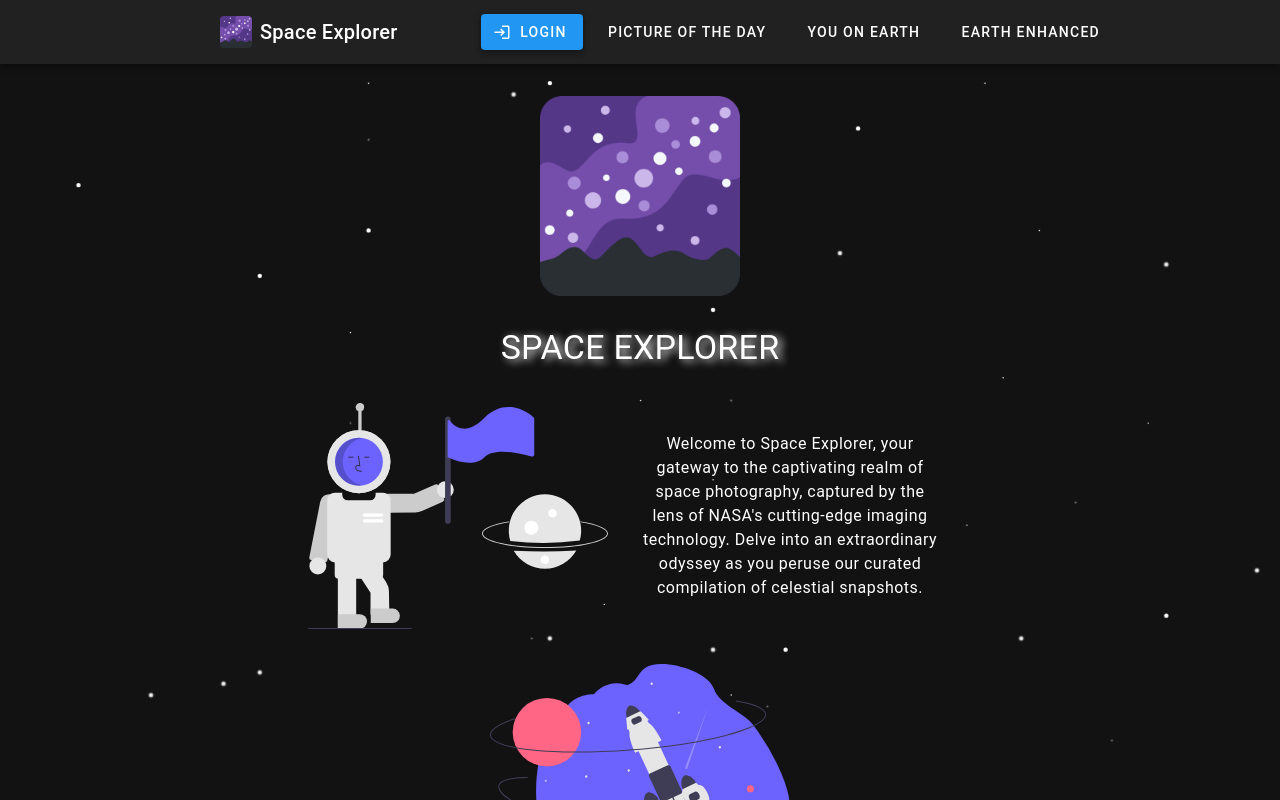
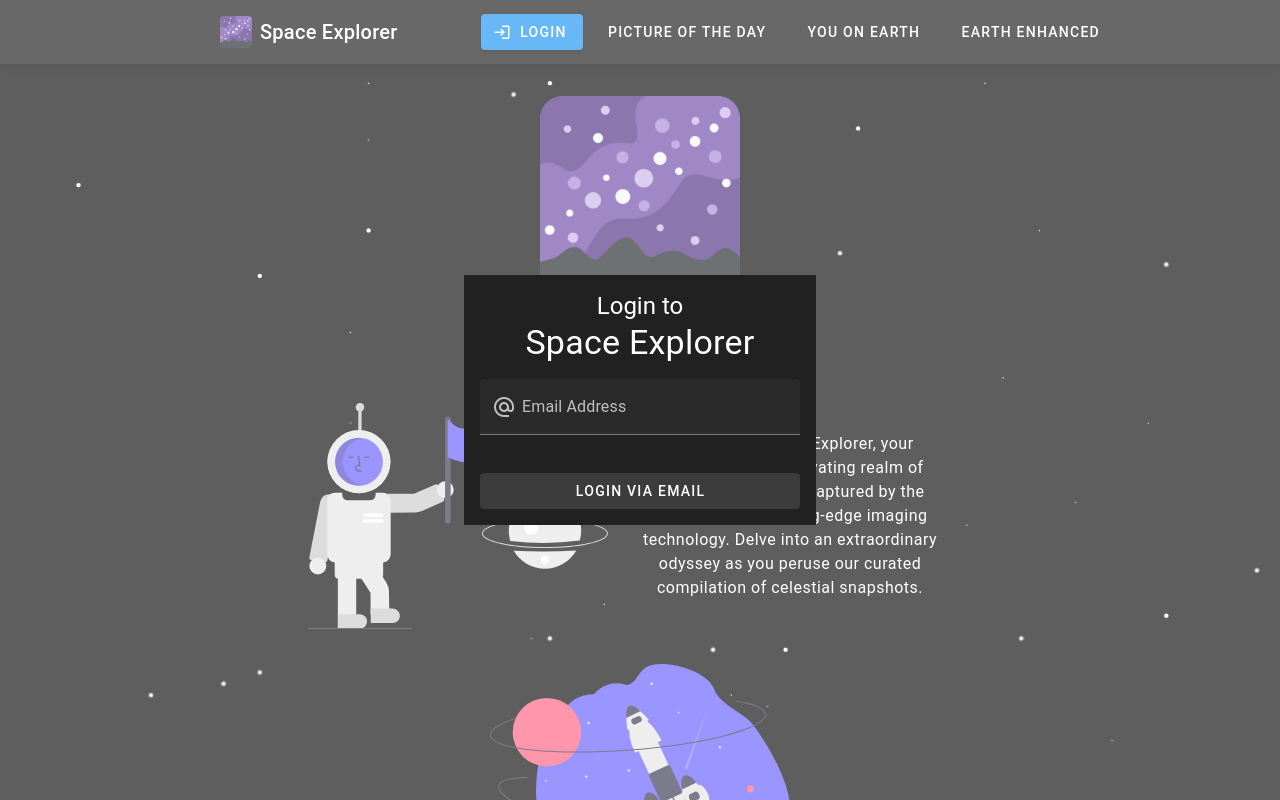
Before and after one commit to berkcambaz/space-explorer, a Vue app in the folder web/: page /home in a window 1280 px wide. Both pictures are taken after a click on the button "LOGIN". Shown: the top 800 px of the page. Built offline with nearby package versions, Linux system fonts and the light colour scheme.

Commit message:
Implement login dialog

```diff
--- a/web/package.json
+++ b/web/package.json
@@ -18,7 +18,8 @@
     "pinia": "^2.1.4",
     "vue": "^3.3.4",
     "vue-router": "^4.2.4",
-    "vuetify": "^3.3.12"
+    "vuetify": "^3.3.12",
+    "zod": "^3.21.4"
   },
   "devDependencies": {
     "@rushstack/eslint-patch": "^1.3.2",
--- a/web/src/App.vue
+++ b/web/src/App.vue
@@ -5,18 +5,26 @@
 import { RouterView, useRouter } from 'vue-router'
 import { useDisplay } from "vuetify";
 import { useAppStore } from './stores/app';
+import LoginDialog from '@/components/LoginDialog.vue';
 
 const display = useDisplay();
 const router = useRouter();
 const appStore = useAppStore();
 
-const menu = ref(false);
+const appMenu = ref(false);
 
 const backButtonStyle = computed((): StyleValue => router.currentRoute.value.name === "home" ? { visibility: "hidden" } : {})
 const pictureOfTheDayClass = computed(() => ({ "text-blue-lighten-1": router.currentRoute.value.name === "picture-of-the-day" }))
 const youOnEarthClass = computed(() => ({ "text-blue-lighten-1": router.currentRoute.value.name === "you-on-earth" }))
 const earthEnhancedClass = computed(() => ({ "text-blue-lighten-1": router.currentRoute.value.name === "earth-enhanced" }))
 
+function showLogin() {
+  appStore.showLoginDialog = !appStore.showLoginDialog;
+}
+
+function gotoAccount() {
+  router.push("/profile/me");
+}
 </script>
 
 <template>
@@ -37,9 +45,13 @@
         </VSheet>
 
         <VSheet v-if="display.smAndUp.value" class="d-flex align-center">
-          <VBtn class="ma-1" color="blue" variant="elevated"
-            :prepend-icon="!appStore.authorized ? 'mdi-login' : 'mdi-account'">
-            {{ !appStore.authorized ? "Login" : "Account" }}
+          <VBtn v-if="!appStore.authorized" @click="showLogin" class="ma-1" color="blue" variant="elevated"
+            prepend-icon="mdi-login">
+            Login
+          </VBtn>
+          <VBtn v-if="appStore.authorized" @click="gotoAccount" class="ma-1" color="blue" variant="elevated"
+            prepend-icon="mdi-account">
+            Account
           </VBtn>
 
           <RouterLink to="/picture-of-the-day" class="ma-1">
@@ -59,13 +71,13 @@
         </VSheet>
 
         <VSheet v-else>
-          <VBtn icon="mdi-menu" class="ma-1" @click="menu = !menu" />
+          <VBtn icon="mdi-menu" class="ma-1" @click="appMenu = !appMenu" />
         </VSheet>
 
       </VSheet>
     </VAppBar>
 
-    <VNavigationDrawer v-model="menu" location="left" temporary style="z-index: 9999;">
+    <VNavigationDrawer v-model="appMenu" location="left" temporary style="z-index: 9999;">
       <VSheet class="d-flex flex-wrap">
 
         <RouterLink to="/picture-of-the-day" class="w-100 ma-1">
@@ -81,14 +93,21 @@
         </RouterLink>
 
         <VSheet class="w-100 ma-1">
-          <VBtn class="w-100" color="blue" variant="elevated"
-            :prepend-icon="!appStore.authorized ? 'mdi-login' : 'mdi-account'">
-            {{ !appStore.authorized ? "Login" : "Account" }}</VBtn>
+          <VBtn v-if="!appStore.authorized" @click="showLogin" class="w-100" color="blue" variant="elevated"
+            prepend-icon="mdi-login">
+            Login
+          </VBtn>
+          <VBtn v-if="appStore.authorized" @click="gotoAccount" class="w-100" color="blue" variant="elevated"
+            prepend-icon="mdi-account">
+            Account
+          </VBtn>
         </VSheet>
 
       </VSheet>
 
     </VNavigationDrawer>
+
+    <LoginDialog />
 
     <VMain class="w-sm">
       <RouterView />
--- /dev/null
+++ b/web/src/components/LoginDialog.vue
@@ -0,0 +1,39 @@
+<script setup lang="ts">
+import { ref } from 'vue';
+import { z } from "zod";
+import { useAppStore } from '../stores/app';
+
+const appStore = useAppStore();
+
+const showMessage = ref(false);
+const email = ref("");
+
+function emailRule() {
+  const rule = z.string().trim().email().max(320);
+  const result = rule.safeParse(email.value);
+  if (result.success) return true;
+  return "Invalid e-mail.";
+}
+
+function login() {
+  showMessage.value = true;
+}
+</script>
+
+<template>
+  <VDialog scrollable v-model="appStore.showLoginDialog" style="max-width: 400px; z-index: 10000;">
+    <VContainer class="bg-grey-darken-4 pa-4">
+      <div class="text-center mb-4">
+        <h2 class="text-h5">Login to</h2>
+        <h1 class="text-h4">Space Explorer</h1>
+      </div>
+
+      <VTextField :rules="[emailRule]" v-model="email" prepend-inner-icon="mdi-at" label="Email Address"
+        placeholder="johndoe@mail.com" type="email" />
+
+      <VBtn @click="login" class="w-100 mt-4" variant="tonal">Login via Email</VBtn>
+
+      <p v-show="showMessage" class="text-center text-body-1 mt-4">Please check your email inbox.</p>
+    </VContainer>
+  </VDialog>
+</template>
--- a/web/src/stores/app.ts
+++ b/web/src/stores/app.ts
@@ -2,6 +2,8 @@
 
 export const useAppStore = defineStore('app', {
   state: () => ({
+    showLoginDialog: false,
+
     authorized: false,
   }),
 })
```
Also changed, not shown: 1 other file (tests, documents, lock files or other folders).
